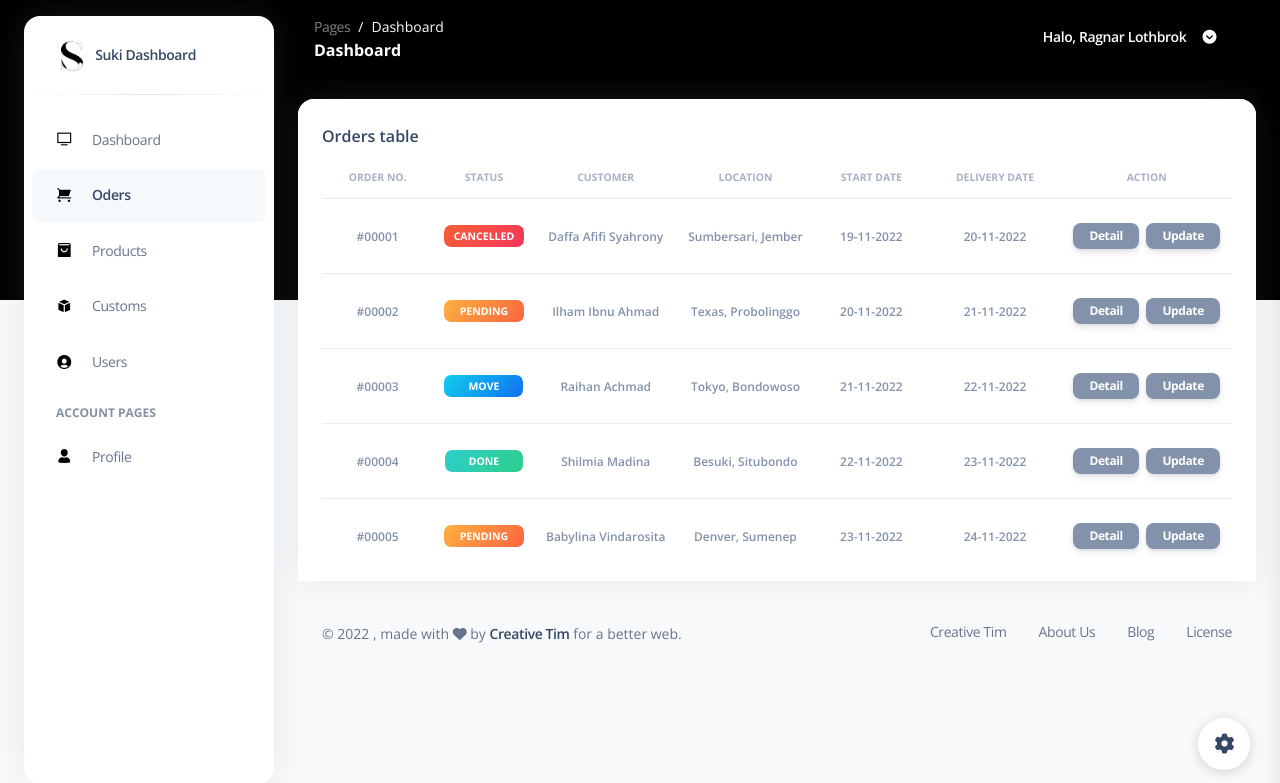
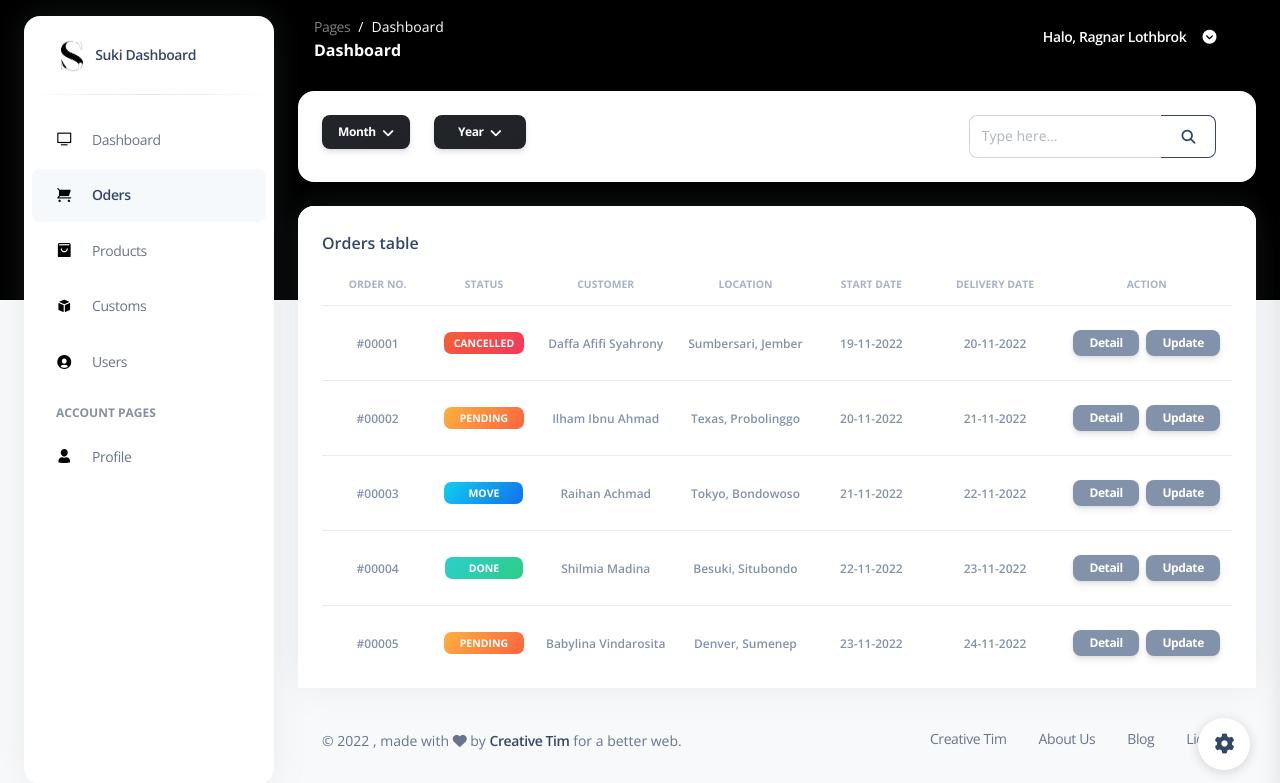
Before and after one commit to Ongghuen/ongghuen-web, a PHP site: page /pages/orders.view.php in a window 1280 px wide. Shown: the top 783 px of the page. Run offline with PHP 8.4, Linux system fonts and the light colour scheme; some libraries are stand-ins or nearby versions.

Commit message:
add dropdown btn & search field orders page

```diff
--- a/pages/orders.view.php
+++ b/pages/orders.view.php
@@ -270,6 +270,55 @@
       </div>
     </nav>
     <!-- End Navbar -->
+    <div class="card shadow-lg mx-4 mt-3">
+      <div class="card-body">
+        <div class="row gx-4">
+          <div class="dropdown col-auto">
+            <button class="btn btn-sm bg-gradient-dark dropdown-toggle mb-1 px-3" type="button" id="dropdownMenuButton" data-bs-toggle="dropdown" aria-expanded="false">
+              Month
+            </button>
+            <ul class="dropdown-menu" aria-labelledby="dropdownMenuButton">
+              <li><a class="dropdown-item" href="#">January</a></li>
+              <li><a class="dropdown-item" href="#">February</a></li>
+              <li><a class="dropdown-item" href="#">March</a></li>
+              <li><a class="dropdown-item" href="#">April</a></li>
+              <li><a class="dropdown-item" href="#">May</a></li>
+              <li><a class="dropdown-item" href="#">June</a></li>
+              <li><a class="dropdown-item" href="#">July</a></li>
+              <li><a class="dropdown-item" href="#">August</a></li>
+              <li><a class="dropdown-item" href="#">September</a></li>
+              <li><a class="dropdown-item" href="#">October</a></li>
+              <li><a class="dropdown-item" href="#">November</a></li>
+              <li><a class="dropdown-item" href="#">December</a></li>
+            </ul>
+          </div>
+          <div class="dropdown col-auto">
+            <button class="btn btn-sm bg-gradient-dark dropdown-toggle mb-1 px-4" type="button" id="dropdownMenuButton" data-bs-toggle="dropdown" aria-expanded="false">
+              Year
+            </button>
+            <ul class="dropdown-menu" aria-labelledby="dropdownMenuButton">
+              <li><a class="dropdown-item" href="#">2020</a></li>
+              <li><a class="dropdown-item" href="#">2021</a></li>
+              <li><a class="dropdown-item" href="#">2022</a></li>
+              <li><a class="dropdown-item" href="#">2023</a></li>
+              <li><a class="dropdown-item" href="#">2024</a></li>
+            </ul>
+          </div>
+          <div class="col-lg-4 col-md-6 my-sm-auto ms-sm-auto me-sm-0 mx-auto mt-3">
+            <div class="nav-wrapper position-relative end-0">
+            <div class="ms-md-auto pe-md-3 d-flex align-items-center">
+              <div class="input-group">
+                <input type="text" class="form-control ms-4" placeholder="Type here..." aria-label="Type here..." aria-describedby="button-addon2">
+                <button class="btn btn-outline-dark mb-0" type="button" id="button-addon2">
+                  <i class="fas fa-search" aria-hidden="true"></i>
+                </button>
+              </div>
+            </div>
+            </div>
+          </div>
+        </div>
+      </div>
+    </div>
     <div class="container-fluid py-4">
       <div class="row">
         <div class="col-12">
```
